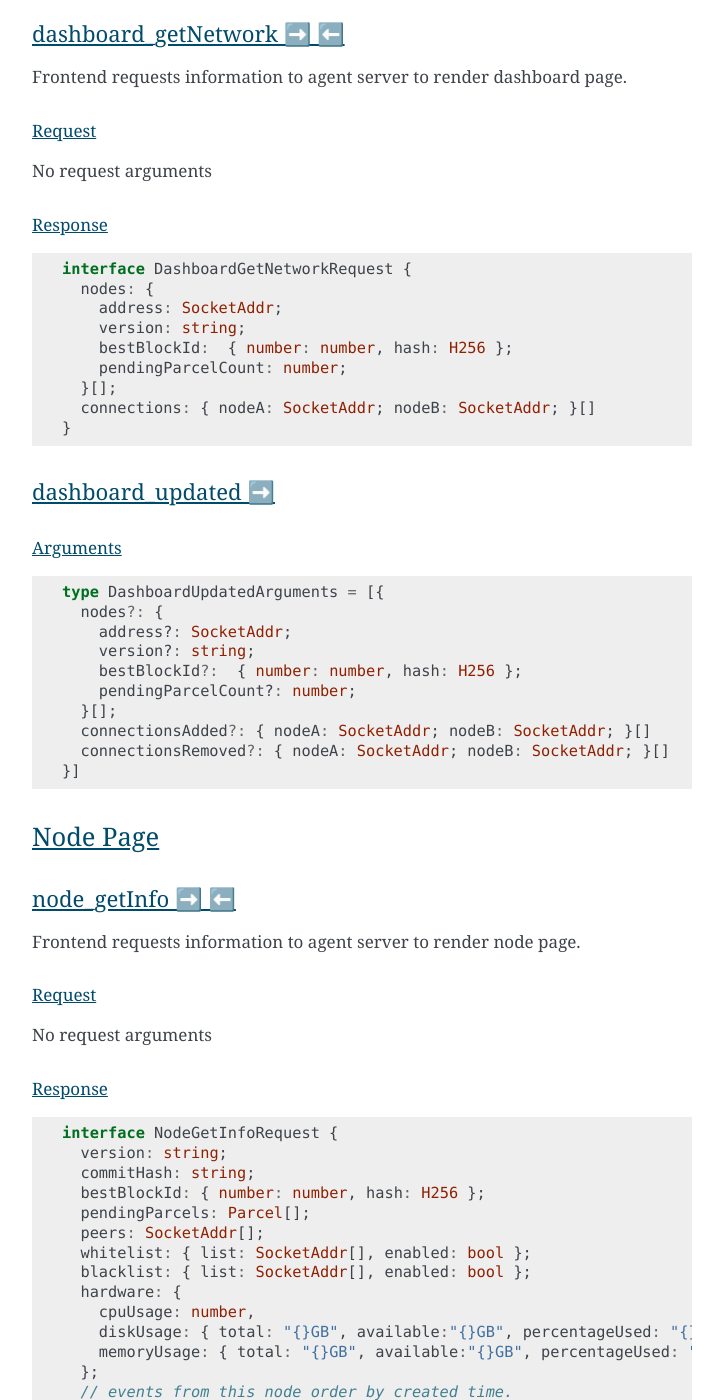
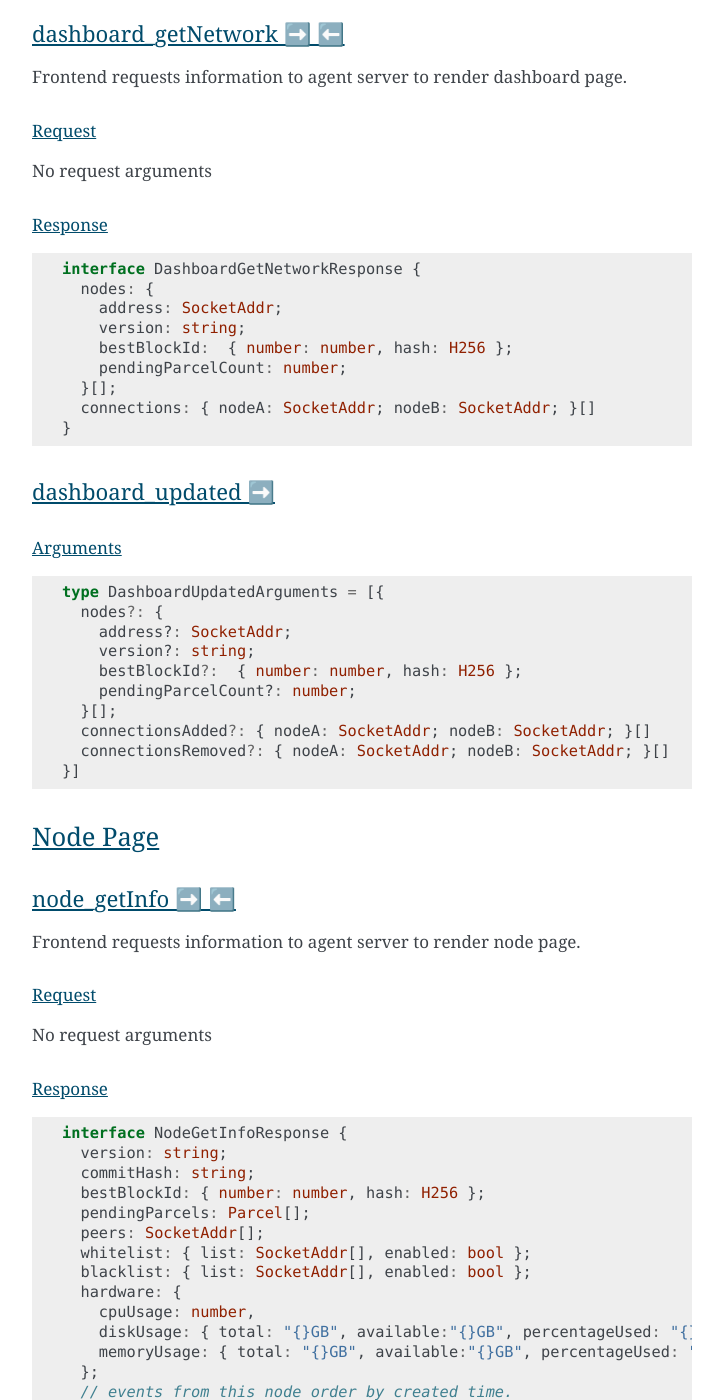
Before and after one commit to CodeChain-io/codechain-dashboard, a Sphinx documentation site: the page built from doc/source/index.rst, in a window 1280 px wide and 1400 px high, scrolled down 10575 px. Shown: the whole window, without its empty margins (388-1111 px from the left). Built offline with Sphinx 7.4.7, drawn with Linux system fonts in a browser that asks for light colours.

Commit message:
Fix typo at dashboard_getNetwork and node_getInfo

```diff
--- a/doc/source/index.rst
+++ b/doc/source/index.rst
@@ -467,7 +467,7 @@ Response
 
 ::
 
-  interface DashboardGetNetworkRequest {
+  interface DashboardGetNetworkResponse {
     nodes: {
       address: SocketAddr;
       version: string;
@@ -515,7 +515,7 @@ Response
 
 ::
 
-  interface NodeGetInfoRequest {
+  interface NodeGetInfoResponse {
     version: string;
     commitHash: string;
     bestBlockId: { number: number, hash: H256 };
```
